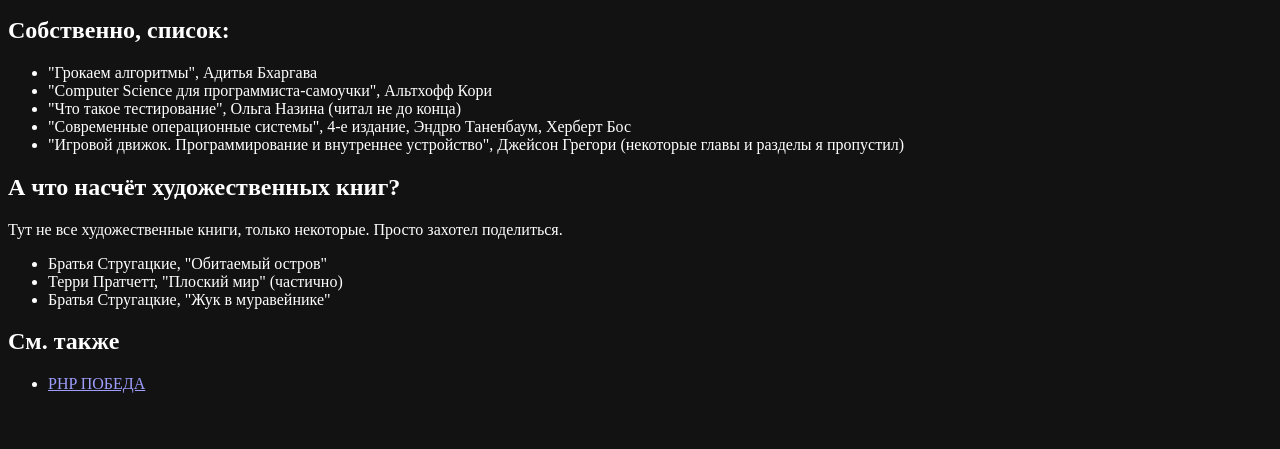
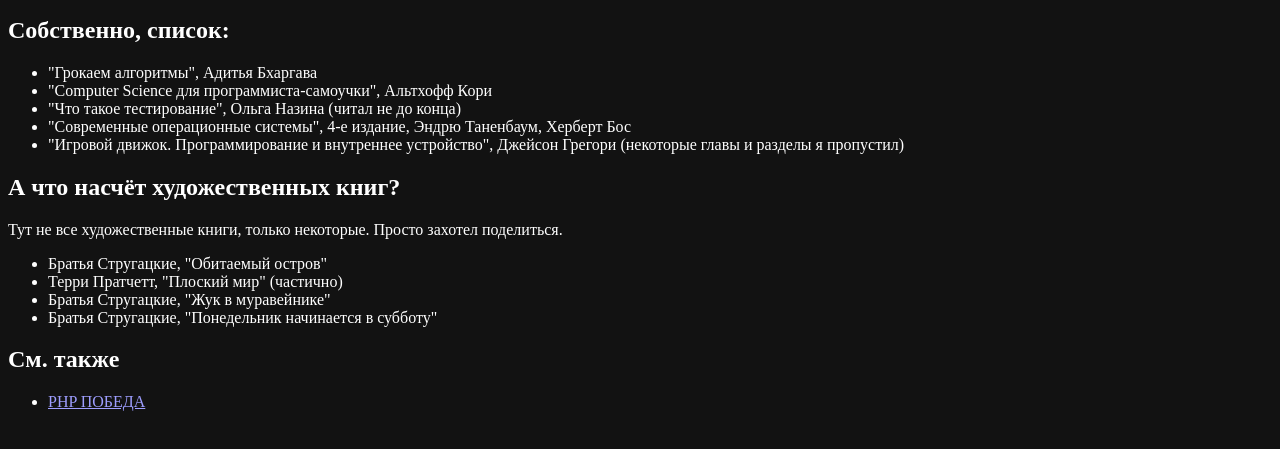
Before and after one commit to Antarktidov/antarktidov.github.io, a plain HTML site: page books.html in a window 1280 px wide. Shown: the part 101-550 px from the top of the page. Drawn offline with Linux system fonts and the light colour scheme.

Commit message:
Добавлена книга (художественная)

```diff
--- a/books.html
+++ b/books.html
@@ -27,6 +27,7 @@
         <li>Братья Стругацкие, "Обитаемый остров"</li>
         <li>Терри Пратчетт, "Плоский мир" (частично)</li>
         <li>Братья Стругацкие, "Жук в муравейнике"</li>
+        <li>Братья Стругацкие, "Понедельник начинается в субботу"</li>
     </ul>
     <h2>См. также</h2>
     <ul>
```
